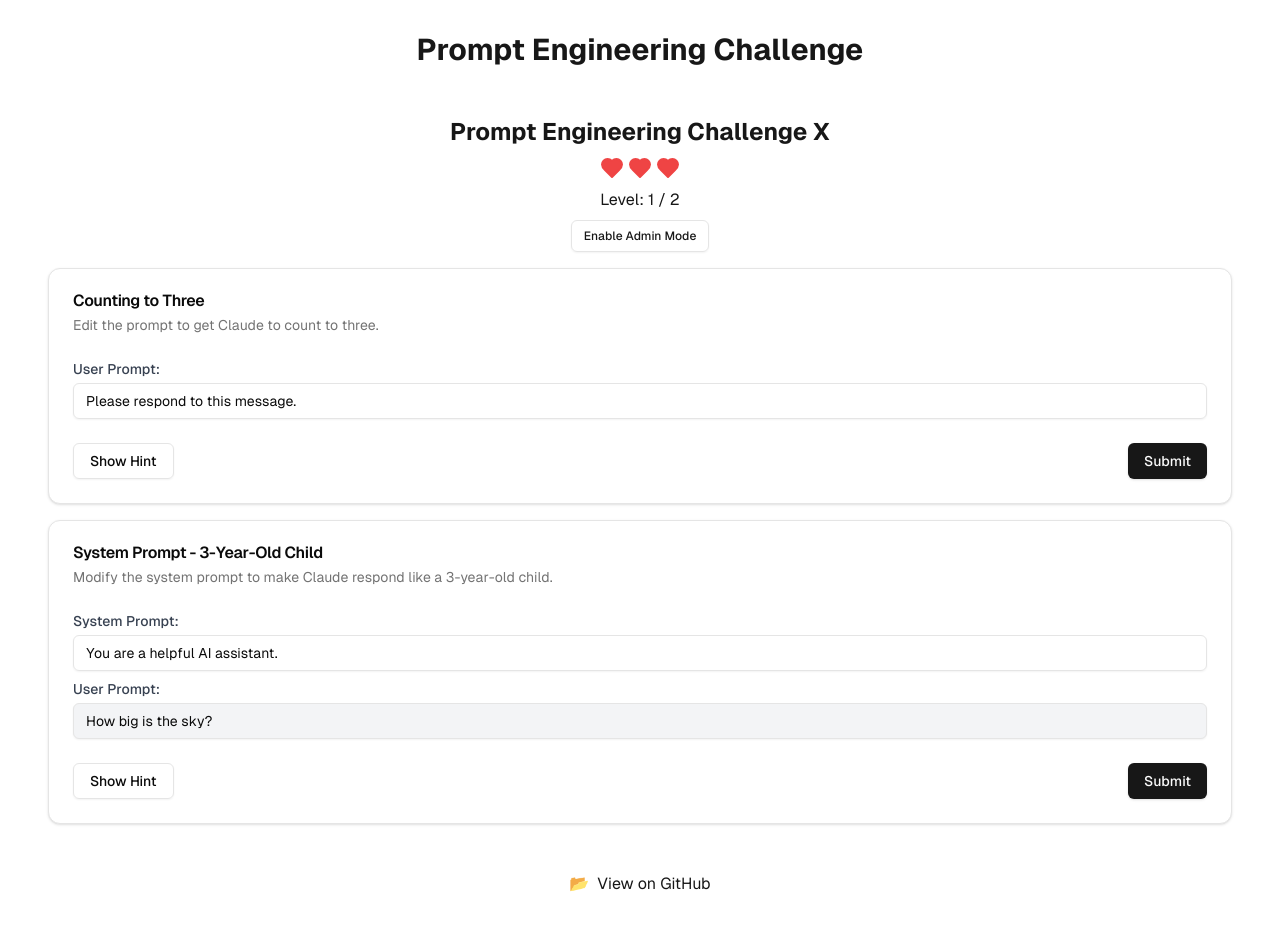
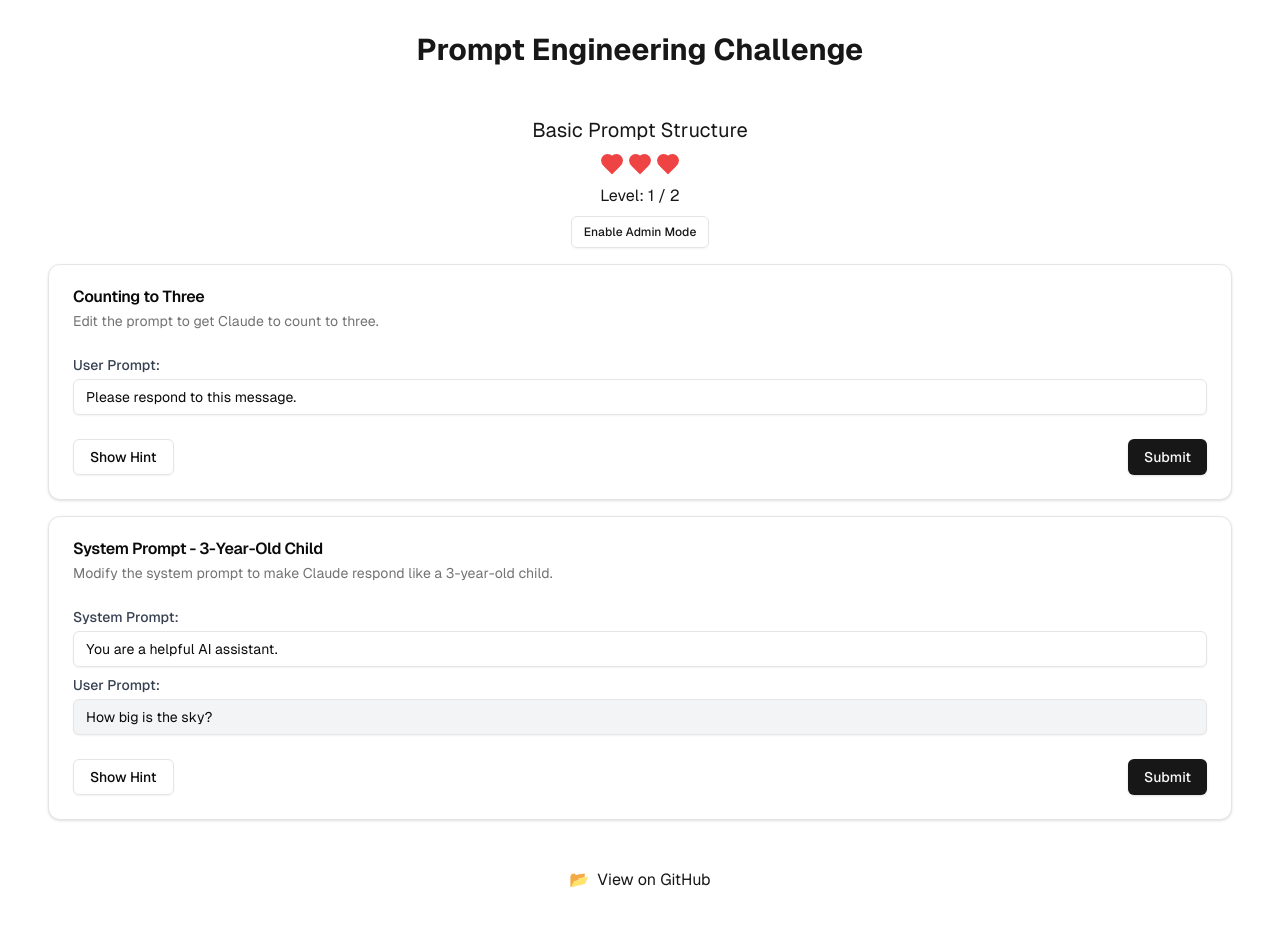
Before and after one commit to javAlborz/PromptQuest, a Next.js app: page / in a window 1280 px wide. Built offline with nearby package versions, Linux system fonts and the light colour scheme.

Commit message:
dynamic level subheaders

```diff
--- a/components/GameHeader.tsx
+++ b/components/GameHeader.tsx
@@ -1,3 +1,5 @@
+// components/GameHeader.tsx
+
 import React from 'react';
 import { Button } from "@/components/ui/button";
 import { Heart } from "lucide-react";
@@ -6,14 +8,15 @@
   lives: number;
   currentLevel: number;
   totalLevels: number;
+  levelName: string;
   isAdminMode: boolean;
   onToggleAdminMode: () => void;
 }
 
-export function GameHeader({ lives, currentLevel, totalLevels, isAdminMode, onToggleAdminMode }: GameHeaderProps) {
+export function GameHeader({ lives, currentLevel, totalLevels, levelName, isAdminMode, onToggleAdminMode }: GameHeaderProps) {
   return (
     <div className="text-center mb-4">
-      <h1 className="text-2xl font-bold mb-2">Prompt Engineering Challenge X</h1>
+      <h2 className="text-xl mb-2">{levelName}</h2>
       <div className="flex justify-center space-x-1">
         {[...Array(3)].map((_, i) => (
           <Heart key={i} className={`w-6 h-6 ${i < lives ? "text-red-500 fill-red-500" : "text-gray-300"}`} />
--- a/components/text-adventure-game.tsx
+++ b/components/text-adventure-game.tsx
@@ -5,6 +5,13 @@
 import { GameStatus } from './GameStatus';
 import { GameHeader } from './GameHeader';
 import { AdminControls } from './AdminControls';
+
+// Define the level names
+const levelNames = [
+  "Basic Prompt Structure",
+  "Being Clear and Direct",
+  // Add more level names as you implement them
+];
 
 interface ChallengeType {
   question: string;
@@ -83,6 +90,7 @@
 
   const challengesPerLevel = [2, 3]; // 2 challenges in level 1, 3 challenges in level 2
   const totalLevels = challengesPerLevel.length; // 2 challenges in level 1, 3 challenges in level 2
+  const currentLevelName = levelNames[currentLevel];
 
   useEffect(() => {
     console.log("Game initialized");
@@ -238,6 +246,7 @@
         lives={lives}
         currentLevel={currentLevel + 1} // This is correct, we want to display level 1 to the user when currentLevel is 0
         totalLevels={totalLevels}
+        levelName={levelNames[currentLevel]} // Add this line to pass the current level name
         isAdminMode={isAdminMode}
         onToggleAdminMode={() => setIsAdminMode(!isAdminMode)}
       />
```
Also changed, not shown: ToDo.txt.
